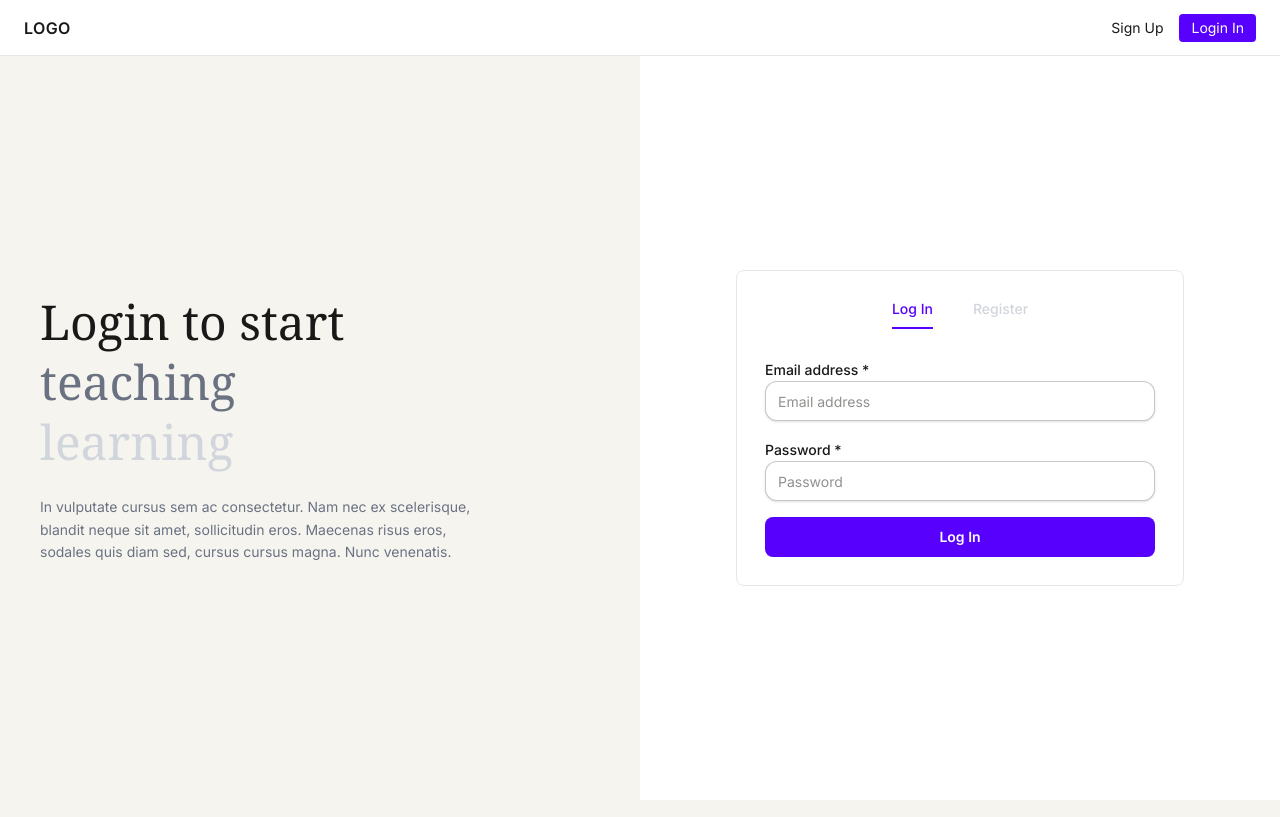
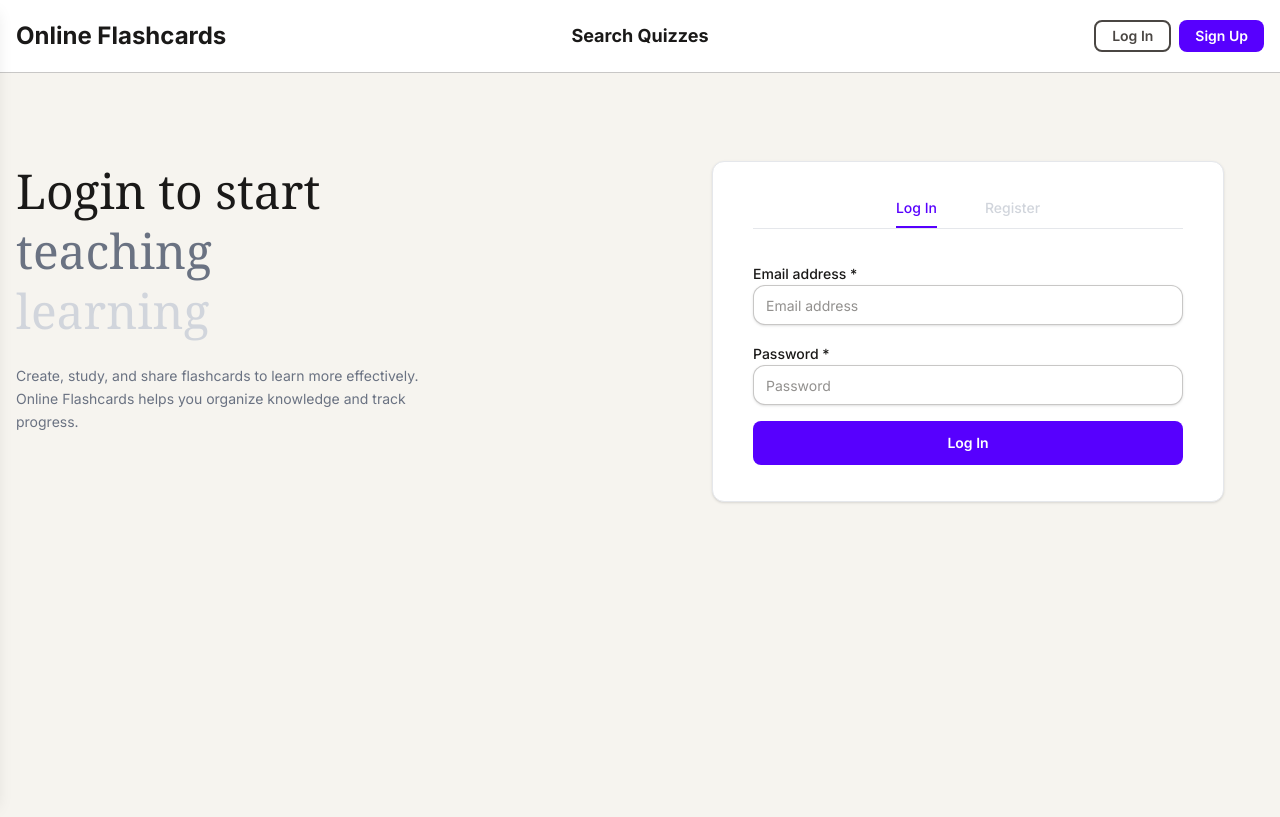
Before and after one commit to alekkiq/online-flashcards, a React app in the folder frontend/: page /login in a window 1280 px wide. Built offline with nearby package versions, Linux system fonts and the light colour scheme; the HTML template or start-up script is replaced by a standard one; a web font is replaced by a local one.

Commit message:
ei ole valmis versio.

```diff
--- a/frontend/package.json
+++ b/frontend/package.json
@@ -10,14 +10,17 @@
     "preview": "vite preview"
   },
   "dependencies": {
+    "@hookform/resolvers": "^5.2.2",
     "@tailwindcss/vite": "^4.1.18",
     "clsx": "^2.1.1",
     "lucide-react": "^0.563.0",
     "react": "^19.2.0",
     "react-dom": "^19.2.0",
+    "react-hook-form": "^7.71.1",
     "react-router": "^7.13.0",
     "tailwind-merge": "^3.4.0",
-    "tailwindcss": "^4.1.18"
+    "tailwindcss": "^4.1.18",
+    "zod": "^4.3.6"
   },
   "devDependencies": {
     "@eslint/js": "^9.39.1",
--- a/frontend/src/App.jsx
+++ b/frontend/src/App.jsx
@@ -12,19 +12,16 @@ const Profile = lazy(() => import("/src/pages/Profile"));
 const MyQuizzes = lazy(() => import("/src/pages/MyQuizzes"));
 
 function App() {
-  return (
+  return <>
     <BrowserRouter>
       <AuthProvider>
         <Suspense fallback={<PageLoader />}>
           <Routes>
-            {/* Auth pages WITHOUT MainLayout */}
-            <Route path="/login" element={<Login />} />
-            <Route path="/signup" element={<Signup />} />
-
-            {/* Rest of the app WITH MainLayout */}
             <Route path="/" element={<MainLayout />}>
               <Route index element={<Home />} />
               <Route path="search" element={<SearchQuizzes />} />
+              <Route path="login" element={<Login />} />
+              <Route path="signup" element={<Signup />} />
               <Route path="profile" element={<Profile />} />
               <Route path="my-quizzes" element={<MyQuizzes />} />
             </Route>
@@ -32,7 +29,7 @@ function App() {
         </Suspense>
       </AuthProvider>
     </BrowserRouter>
-  );
+  </>;
 }
 
 export default App;
--- a/frontend/src/components/auth/AuthLayout.jsx
+++ /dev/null
@@ -1,57 +0,0 @@
-import { NavLink } from "react-router";
-
-export default function AuthLayout({ children }) {
-  const linkClass =
-    "text-sm text-[var(--color-main)] hover:opacity-80";
-
-  const loginBtnClass =
-    "text-sm bg-[var(--color-primary)] text-white px-3 py-1 rounded hover:opacity-90";
-
-  return (
-    <div className="min-h-screen bg-white">
-      {/* Top bar */}
-      <header className="h-14 border-b border-gray-200 flex items-center px-6">
-        <div className="font-semibold tracking-wide">LOGO</div>
-
-        <div className="ml-auto flex items-center gap-4">
-          {/* Sign Up is just a link (text) */}
-          <NavLink to="/signup" className={linkClass}>
-            Sign Up
-          </NavLink>
-
-          {/* Login button is ALWAYS purple (like in Figma) */}
-          <NavLink to="/login" className={loginBtnClass}>
-            Login In
-          </NavLink>
-        </div>
-      </header>
-
-      {/* 2-column layout */}
-      <div className="min-h-[calc(100vh-56px)] grid grid-cols-1 md:grid-cols-2">
-        {/* Left hero */}
-        <section className="bg-[var(--color-background)] flex items-center px-10 py-12">
-          <div className="max-w-md">
-            <h1 className="font-serif text-5xl leading-tight text-[var(--color-main)]">
-              Login to start
-              <br />
-              <span className="text-gray-500">teaching</span>
-              <br />
-              <span className="text-gray-300">learning</span>
-            </h1>
-
-            <p className="mt-6 text-sm text-gray-500 leading-relaxed">
-              In vulputate cursus sem ac consectetur. Nam nec ex scelerisque,
-              blandit neque sit amet, sollicitudin eros. Maecenas risus eros,
-              sodales quis diam sed, cursus cursus magna. Nunc venenatis.
-            </p>
-          </div>
-        </section>
-
-        {/* Right form area */}
-        <section className="flex items-center justify-center px-6 py-12">
-          <div className="w-full max-w-md">{children}</div>
-        </section>
-      </div>
-    </div>
-  );
-}
--- a/frontend/src/pages/Login.jsx
+++ b/frontend/src/pages/Login.jsx
@@ -1,48 +1,15 @@
-import { NavLink } from "react-router";
-import AuthLayout from "/src/components/auth/AuthLayout";
-
+import { useEffect, useState } from "react";
+import { NavLink, useLocation } from "react-router";
 import { FormField } from "@/components/ui/FormField";
 import { Input } from "@/components/ui/Input";
 import { Button } from "@/components/ui/Button";
 
-export default function Login() {
-  const tabBase = "pb-2 text-sm font-medium";
-  const tabActive =
-    "text-[var(--color-primary)] border-b-2 border-[var(--color-primary)]";
-  const tabInactive =
-    "text-gray-300 border-b-2 border-transparent hover:text-[var(--color-main)]";
-
+/* login form */
+function LoginForm() {
   return (
-    <AuthLayout>
-      <div className="bg-white rounded-lg border border-gray-200 p-7">
-        {/* Tabs */}
-        <div className="flex justify-center gap-10 mb-7">
-          <NavLink
-            to="/login"
-            className={({ isActive }) =>
-              `${tabBase} ${isActive ? tabActive : tabInactive}`
-            }
-          >
-            Log In
-          </NavLink>
-
-          <NavLink
-            to="/signup"
-            className={({ isActive }) =>
-              `${tabBase} ${isActive ? tabActive : tabInactive}`
-            }
-          >
-            Register
-          </NavLink>
-        </div>
-
     <form className="space-y-4">
       <FormField label="Email address *">
-            <Input
-              type="email"
-              placeholder="Email address"
-              autoComplete="email"
-            />
+        <Input type="email" placeholder="Email address" autoComplete="email" />
       </FormField>
 
       <FormField label="Password *">
@@ -53,11 +20,144 @@ export default function Login() {
         />
       </FormField>
 
-          <Button type="button" className="w-full h-10">
+      <Button type="button" className="w-full h-11">
         Log In
       </Button>
     </form>
-      </div>
-    </AuthLayout>
   );
 }
+
+/* register form */
+function RegisterForm() {
+  const [isTeacher, setIsTeacher] = useState(false);
+
+  return (
+    <form className="space-y-4">
+      <div className="grid grid-cols-2 gap-3">
+        <FormField label="First name *">
+          <Input type="text" placeholder="First name" />
+        </FormField>
+
+        <FormField label="Last name *">
+          <Input type="text" placeholder="Last name" />
+        </FormField>
+      </div>
+
+      <FormField label="Email address *">
+        <Input type="email" placeholder="Email address" />
+      </FormField>
+
+      <FormField label="Password *">
+        <Input type="password" placeholder="Password" />
+      </FormField>
+
+      <FormField label="Repeat password *">
+        <Input type="password" placeholder="Repeat password" />
+      </FormField>
+
+      <label className="flex items-center gap-2 text-xs text-[var(--color-secondary)]">
+        <input
+          type="checkbox"
+          checked={isTeacher}
+          onChange={(e) => setIsTeacher(e.target.checked)}
+        />
+        Are you a teacher?
+      </label>
+
+      {isTeacher && (
+        <div className="space-y-2">
+          <FormField label="Organization name *">
+            <Input type="text" placeholder="Organization name" />
+          </FormField>
+
+          <p className="text-[11px] text-gray-500">
+            We review teacher accounts before first sign in.
+          </p>
+        </div>
+      )}
+
+      <Button type="button" className="w-full h-11">
+        Sign Up
+      </Button>
+    </form>
+  );
+}
+
+export default function Login() {
+  const location = useLocation();
+  const [activeTab, setActiveTab] = useState("login");
+
+  // switch tab by route
+  useEffect(() => {
+    setActiveTab(location.pathname === "/signup" ? "register" : "login");
+  }, [location.pathname]);
+
+  return (
+    <div className="min-h-[calc(100vh-56px)] py-16">
+      <div className="grid grid-cols-1 md:grid-cols-2 gap-16 items-start pt-6">
+
+        {/* left hero (desktop) */}
+        <div className="hidden md:block max-w-md">
+          <h1 className="font-serif text-5xl leading-tight text-[var(--color-main)] font-medium">
+            Login to start
+            <br />
+            <span className="text-gray-500 font-normal">teaching</span>
+            <br />
+            <span className="text-gray-300 font-normal">learning</span>
+          </h1>
+
+          <p className="mt-6 text-sm text-gray-500 leading-relaxed">
+            Create, study, and share flashcards to learn more effectively.
+            Online Flashcards helps you organize knowledge and track progress.
+          </p>
+        </div>
+
+        {/* form card */}
+        <div className="w-full max-w-lg bg-white rounded-xl border border-gray-200 px-10 py-9 shadow-sm justify-self-center">
+
+          {/* mobile hero */}
+          <div className="md:hidden text-center mb-6">
+            <h1 className="text-2xl font-semibold text-[var(--color-main)]">
+              Login
+            </h1>
+            <p className="mt-2 text-sm text-gray-500">
+              Learn faster with flashcards
+            </p>
+          </div>
+
+          {/* tabs */}
+          <div className="flex justify-center gap-12 mb-8 border-b border-gray-200">
+            <NavLink
+              to="/login"
+              end
+              className={({ isActive }) =>
+                `pb-2 text-sm font-medium ${
+                  isActive
+                    ? "text-[var(--color-primary)] border-b-2 border-[var(--color-primary)]"
+                    : "text-gray-300 hover:text-[var(--color-main)]"
+                }`
+              }
+            >
+              Log In
+            </NavLink>
+
+            <NavLink
+              to="/signup"
+              className={({ isActive }) =>
+                `pb-2 text-sm font-medium ${
+                  isActive
+                    ? "text-[var(--color-primary)] border-b-2 border-[var(--color-primary)]"
+                    : "text-gray-300 hover:text-[var(--color-main)]"
+                }`
+              }
+            >
+              Register
+            </NavLink>
+          </div>
+
+          {activeTab === "login" ? <LoginForm /> : <RegisterForm />}
+        </div>
+      </div>
+    </div>
+  );
+}
--- a/frontend/src/pages/Signup.jsx
+++ b/frontend/src/pages/Signup.jsx
@@ -1,113 +1,5 @@
-import { useState } from "react";
-import { NavLink } from "react-router";
-import AuthLayout from "/src/components/auth/AuthLayout";
-
-import { FormField } from "@/components/ui/FormField";
-import { Input } from "@/components/ui/Input";
-import { Button } from "@/components/ui/Button";
+import Login from "./Login";
 
 export default function Signup() {
-  const [isTeacher, setIsTeacher] = useState(false);
-
-  const tabBase = "pb-2 text-sm font-medium";
-  const tabActive =
-    "text-[var(--color-primary)] border-b-2 border-[var(--color-primary)]";
-  const tabInactive =
-    "text-gray-300 border-b-2 border-transparent hover:text-[var(--color-main)]";
-
-  return (
-    <AuthLayout>
-      <div className="bg-white rounded-lg border border-gray-200 p-7">
-        {/* Tabs */}
-        <div className="flex justify-center gap-10 mb-7">
-          <NavLink
-            to="/login"
-            className={({ isActive }) =>
-              `${tabBase} ${isActive ? tabActive : tabInactive}`
-            }
-          >
-            Log In
-          </NavLink>
-
-          <NavLink
-            to="/signup"
-            className={({ isActive }) =>
-              `${tabBase} ${isActive ? tabActive : tabInactive}`
-            }
-          >
-            Register
-          </NavLink>
-        </div>
-
-        <form className="space-y-4">
-          <div className="grid grid-cols-2 gap-3">
-            <FormField label="First name *">
-              <Input
-                type="text"
-                placeholder="First name"
-                autoComplete="given-name"
-              />
-            </FormField>
-
-            <FormField label="Last name *">
-              <Input
-                type="text"
-                placeholder="Last name"
-                autoComplete="family-name"
-              />
-            </FormField>
-          </div>
-
-          <FormField label="Email address *">
-            <Input type="email" placeholder="Email address" autoComplete="email" />
-          </FormField>
-
-          <FormField label="Password *">
-            <Input
-              type="password"
-              placeholder="Password"
-              autoComplete="new-password"
-            />
-          </FormField>
-
-          <FormField label="Repeat password *">
-            <Input
-              type="password"
-              placeholder="Repeat password"
-              autoComplete="new-password"
-            />
-          </FormField>
-
-          {/* Teacher checkbox */}
-          <label className="flex items-center gap-2 text-xs text-[var(--color-secondary)]">
-            <input
-              type="checkbox"
-              checked={isTeacher}
-              onChange={(e) => setIsTeacher(e.target.checked)}
-            />
-            Are you a teacher?
-          </label>
-
-          {/* Organization + info */}
-          {isTeacher && (
-            <div className="space-y-2">
-              <FormField label="Organization name *">
-                <Input type="text" placeholder="Organization name" />
-              </FormField>
-
-              <p className="text-[11px] leading-relaxed text-gray-500">
-                We will review your request for the teacher role before you can
-                sign in for the first time, make sure you have entered correct
-                details and your organization email.
-              </p>
-            </div>
-          )}
-
-          <Button type="button" className="w-full h-10">
-            Sign Up
-          </Button>
-        </form>
-      </div>
-    </AuthLayout>
-  );
+  return <Login />;
 }
```
Also changed, not shown: 1 other file (tests, documents, lock files or other folders). Lines whose indentation alone changed are shown as unchanged.
